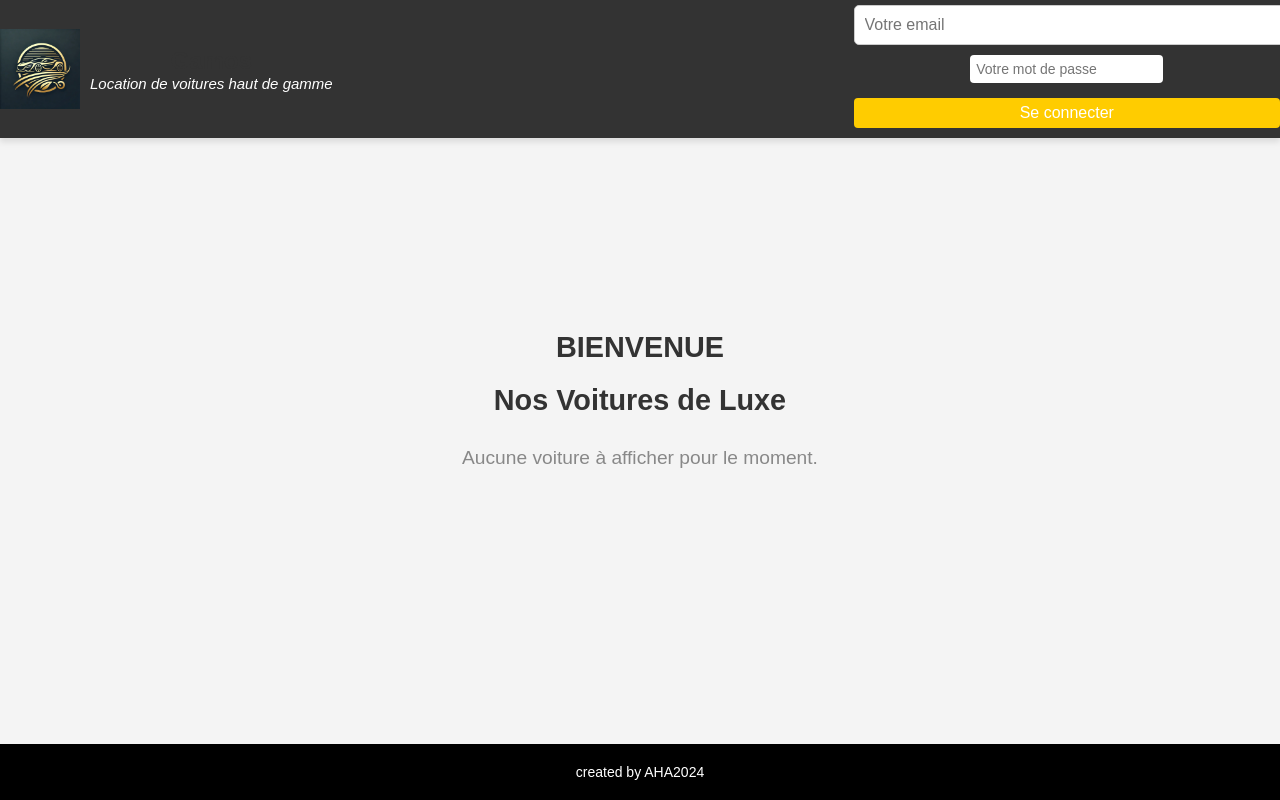
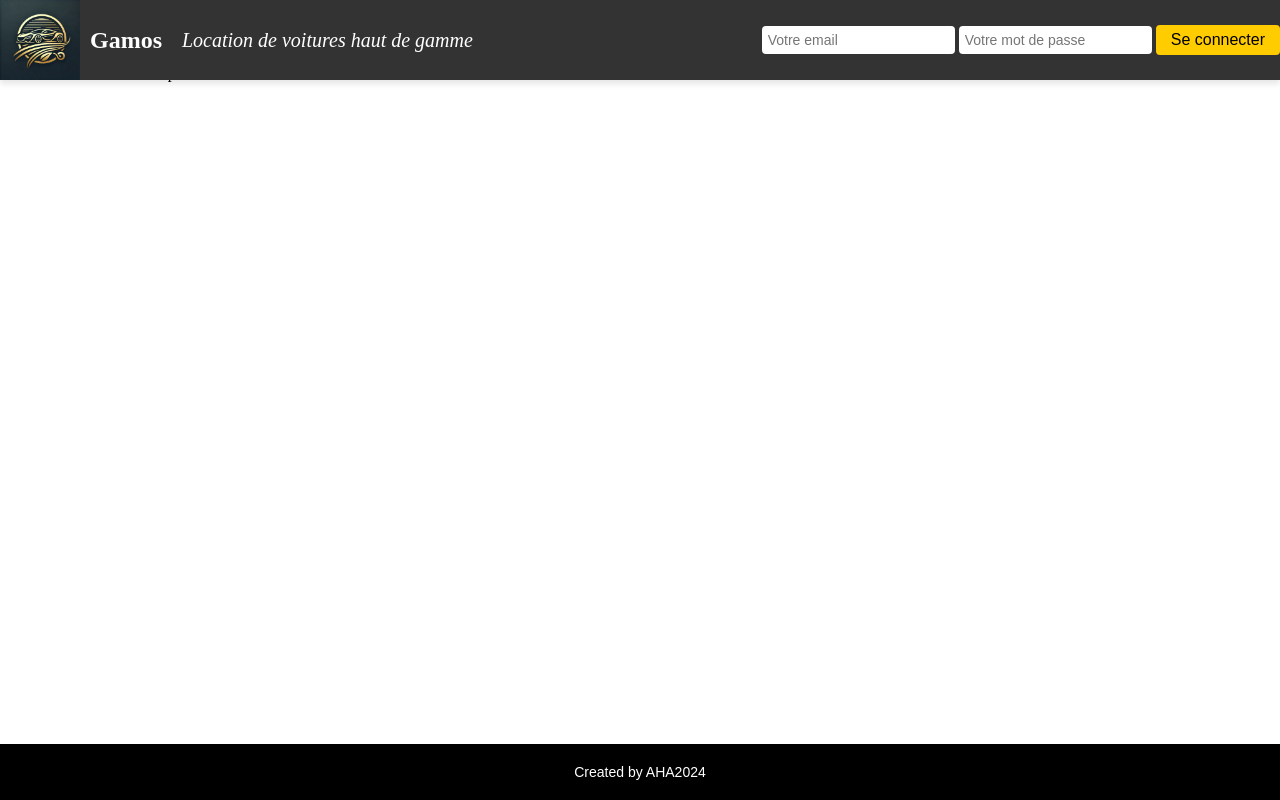
Before and after one commit to AnisMERABTENE/gamospoo, a PHP site: template views/login.php in a window 1280 px wide. Run offline with PHP 8.4, Linux system fonts and the light colour scheme; the template is opened without the code that fills it, so the values that code supplies are empty.

Commit message:
centralisation du css header et footer dans style css, creation d'une variable pour la gestion des fichiers css,  mise en page et css des pages login,profil,mesreservations,logout,header

```diff
--- a/css/admin.css
+++ b/css/admin.css
@@ -2,7 +2,7 @@
        body {
         font-family: Arial, sans-serif;
         background-color: #f8f9fa;
-        margin: 0;
+        margin-top: 100px ;
         padding: 0;
     }
 
@@ -13,6 +13,9 @@
         background-color: #fff;
         border-radius: 8px;
         box-shadow: 0 2px 10px rgba(0, 0, 0, 0.1);
+        overflow: scroll;
+        height: 500px;
+
     }
 
     .title {
--- a/css/admin_cars.css
+++ b/css/admin_cars.css
@@ -2,7 +2,7 @@
 body {
     font-family: Arial, sans-serif;
     background-color: #f8f9fa;
-    margin: 0;
+    margin-top: 100px;
     padding: 0;
 }
 
@@ -13,6 +13,8 @@ body {
     background-color: #fff;
     border-radius: 8px;
     box-shadow: 0 2px 10px rgba(0, 0, 0, 0.1);
+    overflow: scroll;
+    height: 500px;
 }
 
 .title {
--- a/css/home.css
+++ b/css/home.css
@@ -10,6 +10,7 @@ body {
     width: 100%;
     max-width: 1200px;
     margin: 0 auto;
+    margin-top: 100px;
     padding: 20px;
 }
 
--- a/css/style.css
+++ b/css/style.css
@@ -1,23 +1,6 @@
 *{
     margin: 0;
 }
-
-
-body {
-    font-family: Arial, sans-serif;
-    margin: 0;
-    padding: 0;
-    display: flex;
-    flex-direction: column;
-    align-items: center;
-    justify-content: center;
-    height: 100vh;
-    background-color: #f4f4f4;
-    text-align: center;
-
-
-}
-
 
 .header {
     display: flex;
@@ -44,16 +27,23 @@ body {
     height: 80px;
     margin-right: 10px;
 }
+.header-text{
+    display: flex;
+    align-items: center;
+    gap: 20px;
+
+}
 
 .header-logo .header-text h1 {
     margin: 0;
     font-size: 24px;
     font-weight: bold;
+    color: white;
 }
 
 .header-logo .header-text p {
     margin: 0;
-    font-size: 15px;
+    font-size: 20px;
     font-style: italic;
 }
 
@@ -108,146 +98,6 @@ body {
 
 
 
-
-h1 {
-    font-size: 2.5em;
-    color: #333;
-    margin-bottom: 20px;
-}
-
-h2 {
-    font-size: 2em;
-    color: #555;
-    margin-bottom: 30px;
-}
-
-.login-voitures-container {
-    display: flex;
-    justify-content: center;
-    gap: 20px;
-    max-width: 900px;
-    width: 100%;
-    margin-top: 20px;
-}
-
-.login-voiture-card {
-    background-color: white;
-    border-radius: 10px;
-    box-shadow: 0 4px 8px rgba(0, 0, 0, 0.1);
-    overflow: hidden;
-    text-align: center;
-    padding: 20px;
-    width: 250px;
-    height: 350px;
-    transition: transform 0.3s ease, box-shadow 0.3s ease;
-    display: flex;
-    flex-direction: column;
-    justify-content: space-between;
-}
-
-.login-voiture-card:hover {
-    transform: translateY(-10px);
-    box-shadow: 0 8px 16px rgba(0, 0, 0, 0.2);
-}
-
-.login-voiture-image {
-    max-width: 100%;
-    max-height: 50%;
-    object-fit: cover;
-    margin-bottom: 20px;
-}
-
-.login-voiture-price {
-    font-size: 1.5em;
-    font-weight: bold;
-    color: #4CAF50;
-    margin-bottom: 10px;
-}
-
-.login-voiture-slogan {
-    font-size: 1.1em;
-    color: #777;
-    margin-top: auto;
-}
-
-.login-voitures-container p {
-    font-size: 1.2em;
-    color: #888;
-}
-
-
-
-.main-container {
-    flex: 1;
-    display: flex;
-    flex-direction: column;
-    align-items: center;
-    justify-content: flex-start;
-    padding: 20px;
-}
-
-.content-container {
-    max-width: 900px;
-    width: 100%;
-    background-color: white;
-    padding: 20px;
-    border-radius: 8px;
-    box-shadow: 0 4px 8px rgba(0, 0, 0, 0.1);
-    margin-bottom: 20px;
-}
-
-h2, h3, h1 {
-    color: #333;
-    font-size: 1.8em;
-    text-align: center;
-}
-
-a {
-    display: block;
-    text-align: center;
-    color: #007BFF;
-    text-decoration: none;
-    margin-bottom: 20px;
-}
-
-a:hover {
-    text-decoration: underline;
-}
-
-button {
-    display: block;
-    width: 100%;
-    padding: 10px;
-    font-size: 1.1em;
-    margin: 10px 0;
-    cursor: pointer;
-    background-color: #4CAF50;
-    color: white;
-    border: none;
-    border-radius: 5px;
-}
-
-button:hover {
-    background-color: #45a049;
-}
-
-button[style="background-color: red;"]:hover {
-    background-color: #e44d44;
-}
-
-.form-group {
-    margin-bottom: 15px;
-}
-
-input[type="text"], input[type="email"] {
-    width: 100%;
-    padding: 10px;
-    font-size: 1em;
-    border: 1px solid #ccc;
-    border-radius: 5px;
-}
-
-
 footer {
     width: 100%;
     background-color: black;
--- a/index.php
+++ b/index.php
@@ -19,6 +19,7 @@ $elements = $router->getController($_SERVER['REQUEST_URI']);
 // Récupérer le contrôleur et l'action
 $controller = $elements['controller'];
 $action = $elements['action'];
+$page=$elements['page'];  // init de la variable page pour le css
 
 // Vérifier que le contrôleur existe
 if (!class_exists($controller)) {
--- a/routers.php
+++ b/routers.php
@@ -55,10 +55,13 @@ class Router
             $id = $getId;
         }
 
+        $page = !empty($explodeUri[0]) ? strtolower($explodeUri[0]) : 'login';
+
         return [
             'controller' => $controller,
             'action' => $action,
-            'id' => $id
+            'id' => $id,
+            'page' => $page
         ];
     }
 }
--- a/views/admin.php
+++ b/views/admin.php
@@ -4,7 +4,7 @@
     <meta charset="UTF-8">
     <meta name="viewport" content="width=device-width, initial-scale=1.0">
     <title>Admin - Gestion des utilisateurs</title>
-    <link rel="stylesheet" href="/css/admin.css">
+   <!-- <link rel="stylesheet" href="/css/admin.css"> -->
 
 </head>
 <body>
--- a/views/footer.php
+++ b/views/footer.php
@@ -4,7 +4,7 @@
 
 <footer>
 
-<p>created by AHA2024</p>
+<p>Created by AHA2024</p>
 
 </footer>
 
--- a/views/header.php
+++ b/views/header.php
@@ -4,7 +4,10 @@
     <meta charset="UTF-8">
     <meta name="viewport" content="width=device-width, initial-scale=1.0">
     <link rel="stylesheet" href="css/style.css">
-    <title>Gamos - Location de voitures haut de gamme</title>
+    <link rel="stylesheet" href="css/<?php echo $page; ?>.css">
+
+
+    <title><?php echo $title ?></title>
 </head>
 <body>
     <header class="header">
--- a/views/home.php
+++ b/views/home.php
@@ -40,6 +40,7 @@
 
         .hidden {
             display: none;
+
         }
 
         .gamos-container {
@@ -47,6 +48,7 @@
             max-width: 1200px;
             margin: 0 auto;
             padding: 20px;
+            margin-top: 150px;
         }
 
         .gamos-header {
--- a/views/login.php
+++ b/views/login.php
@@ -26,7 +26,7 @@ if(!empty ($_SESSION["message"])){
     echo $_SESSION['prenom'];} ?></h1>
 
 
-<h2>Nos Voitures de Luxe</h2>
+<h2>Découvre nos Voitures de Luxe</h2>
 <div class="login-voitures-container">
     <?php if (isset($voitures) && !empty($voitures)): ?>
         <?php foreach (array_slice($voitures, 0, 3) as $voiture): ?>
```
Also changed, not shown: controllers/LoginController.php (+18 -10 lines), views/mesReservation.html.php (+62 -14 lines).
